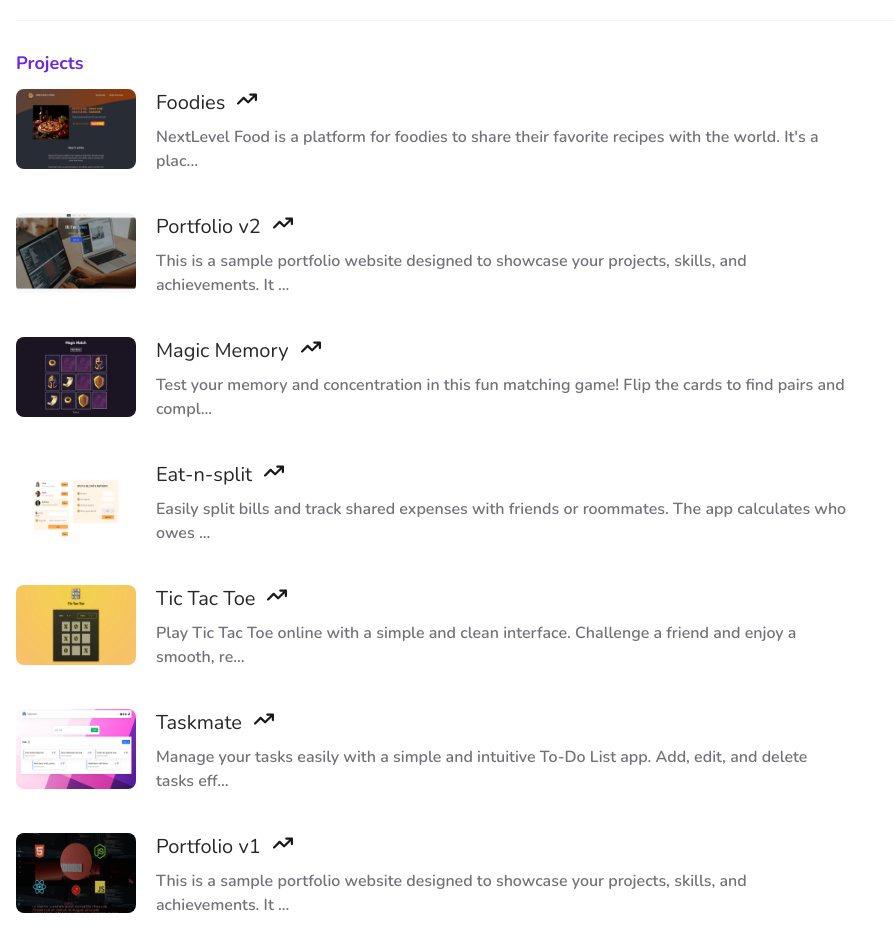
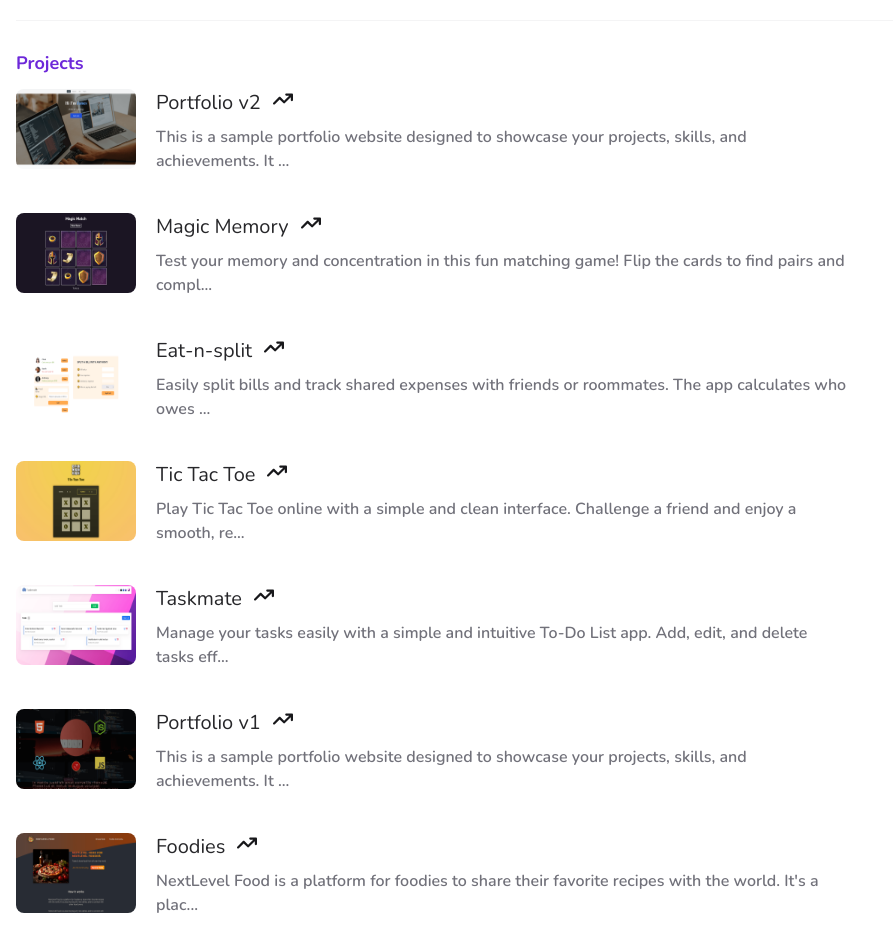
Before and after one commit to mar-g/portfolio-v3-marg, a Next.js app: page / in a window 1280 px wide. Shown: the part 860-1812 px from the top of the page, without its empty margins (0-893 px from the left). Built offline with nearby package versions, Linux system fonts and the light colour scheme.

Commit message:
commit 35

```diff
--- a/components/Modal.js
+++ b/components/Modal.js
@@ -50,6 +50,8 @@ export default function Modal({ state, details, toggleModal }) {
                   source code
                 </span>
               </Link>
+
+              {details.demo ? (
                 <Link
                   href={details.demo}
                   target="_blank"
@@ -60,6 +62,14 @@ export default function Modal({ state, details, toggleModal }) {
                     demo
                   </span>
                 </Link>
+              ) : (
+                <span className="flex items-center space-x-2 bg-zinc-100 dark:bg-zinc-800 px-3 py-2 text-gray-400 cursor-not-allowed">
+                  <TfiWorld size={18} className="text-gray-400" />
+                  <span className="text-sm md:text-base capitalize text-gray-400 font-bold">
+                    demo wkrótce
+                  </span>
+                </span>
+              )}
             </div>
             <p className="text-base font-medium text-zinc-700 dark:text-zinc-400 leading-[20px] mt-6">
               {details.description}
--- a/data/projects.js
+++ b/data/projects.js
@@ -1,20 +1,6 @@
 const data = [
   {
     id: 1,
-    title: "Foodies",
-    image: "/projects/foodies.png",
-    description:
-      "NextLevel Food is a platform for foodies to share their favorite recipes with the world. It's a place to discover new dishes, and to connect with other food lovers. NextLevel Food is a place to discover new dishes, and to connect with other food lovers.",
-    skills: [
-      { id: 1, name: "HTML", image: "/skills/html-5.png" },
-      { id: 2, name: "CSS", image: "/skills/css3.png" },
-      { id: 3, name: "next", image: "/skills/next-js.png" },
-    ],
-    source_code: "https://github.com/mar-g/foodies",
-    demo: "https://martinus.ct8.pl/",
-  },
-  {
-    id: 2,
     title: "Portfolio v2",
     image: "/projects/portfolio-v2.png",
     description:
@@ -28,7 +14,7 @@ const data = [
     demo: "https://portfolio-v2-marg.netlify.app/",
   },
   {
-    id: 3,
+    id: 2,
     title: "Magic Memory",
     image: "/projects/magic-memory.png",
     description:
@@ -43,7 +29,7 @@ const data = [
   },
 
   {
-    id: 4,
+    id: 3,
     title: "Eat-n-split",
     image: "/projects/eat-n-split.png",
     description:
@@ -57,7 +43,7 @@ const data = [
     demo: "https://eat-n-split-marg.netlify.app/",
   },
   {
-    id: 5,
+    id: 4,
     title: "Tic Tac Toe",
     image: "/projects/tic-tac-toe.png",
     description:
@@ -71,7 +57,7 @@ const data = [
     demo: "https://tic-tac-toe-marg.netlify.app/",
   },
   {
-    id: 6,
+    id: 5,
     title: "Taskmate",
     image: "/projects/taskmate.png",
     description:
@@ -85,7 +71,7 @@ const data = [
     demo: "https://taskmate-marg.netlify.app/",
   },
   {
-    id: 7,
+    id: 6,
     title: "Portfolio v1",
     image: "/projects/portfolio-v1.png",
     description:
@@ -98,5 +84,19 @@ const data = [
     source_code: "https://github.com/mar-g/portfolio-v1",
     demo: "https://portfolio-v1-marg.netlify.app/",
   },
+  {
+    id: 7,
+    title: "Foodies",
+    image: "/projects/foodies.png",
+    description:
+      "NextLevel Food is a platform for foodies to share their favorite recipes with the world. It's a place to discover new dishes, and to connect with other food lovers. NextLevel Food is a place to discover new dishes, and to connect with other food lovers.",
+    skills: [
+      { id: 1, name: "HTML", image: "/skills/html-5.png" },
+      { id: 2, name: "CSS", image: "/skills/css3.png" },
+      { id: 3, name: "next", image: "/skills/next-js.png" },
+    ],
+    source_code: "https://github.com/mar-g/foodies",
+    demo: null,
+  },
 ];
 export default data;
```
Lines whose indentation alone changed are shown as unchanged.
